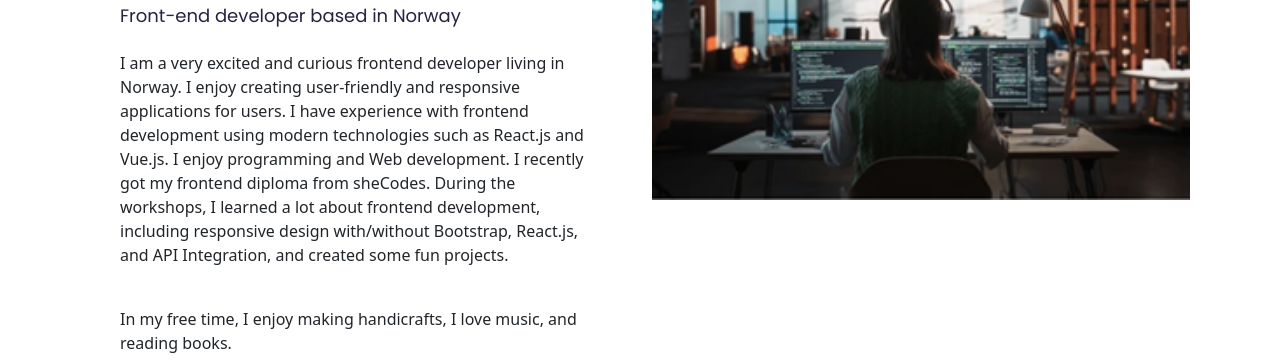
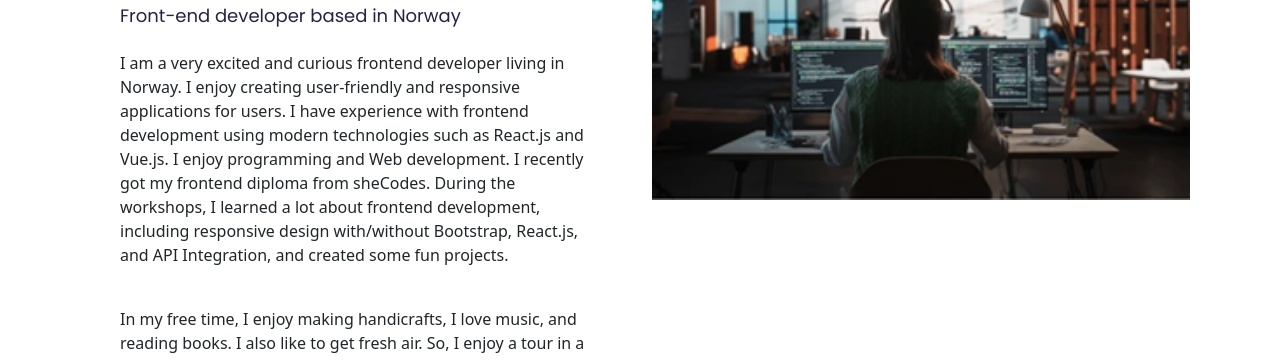
Before and after one commit to mozhganpe66/portfolio-project, a plain HTML site: page about.html in a window 1280 px wide. Shown: the part 231-591 px from the top of the page. Drawn offline with nearby package versions, Linux system fonts and the light colour scheme; a web font is replaced by a local one.

Commit message:
update about.html

```diff
--- a/about.html
+++ b/about.html
@@ -50,7 +50,7 @@
           <h2 class="mt-4">Front-end developer based in Norway</h2>
           <p class="mt-4">I am a very excited and curious frontend developer living in Norway. I enjoy creating user-friendly and responsive applications for users. I have experience with frontend development using modern technologies such as React.js and Vue.js. I enjoy programming and Web development. I recently got my frontend diploma from sheCodes. During the workshops, I learned a lot about frontend development, including responsive design with/without Bootstrap, React.js, and API Integration, and created some fun projects.  </p>
           <br/>
-          <p>In my free time, I enjoy making handicrafts, I love music, and reading books. </p>
+          <p>In my free time, I enjoy making handicrafts, I love music, and reading books. I also like to get fresh air. So, I enjoy a tour in a park or walking in nature with a beautiful scene.  </p>
           <a href="/work.html" class="btn btn-branding">View all projects</a>
          </div>
         </div>
```
